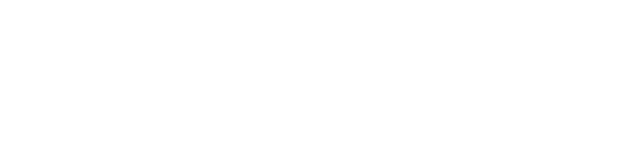
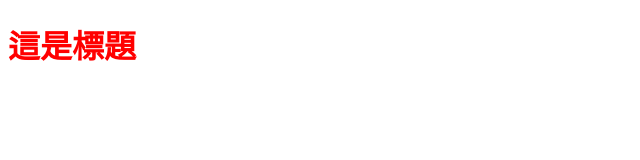
Before and after one commit to goodray177/Git-test, a plain HTML site: page index.html in a window 1280 px wide. Shown: the whole page, without its empty margins (0-640 px from the left). Drawn offline with Linux system fonts and the light colour scheme.

Commit message:
新增標題標籤

```diff
--- a/css/all.css
+++ b/css/all.css
@@ -1 +1,2 @@
 body{color: blue;}
+h1{color: red;}
--- a/index.html
+++ b/index.html
@@ -10,6 +10,7 @@
 </head>
 
 <body>
+  <h1>這是標題</h1>
 
 </body>
 
```
